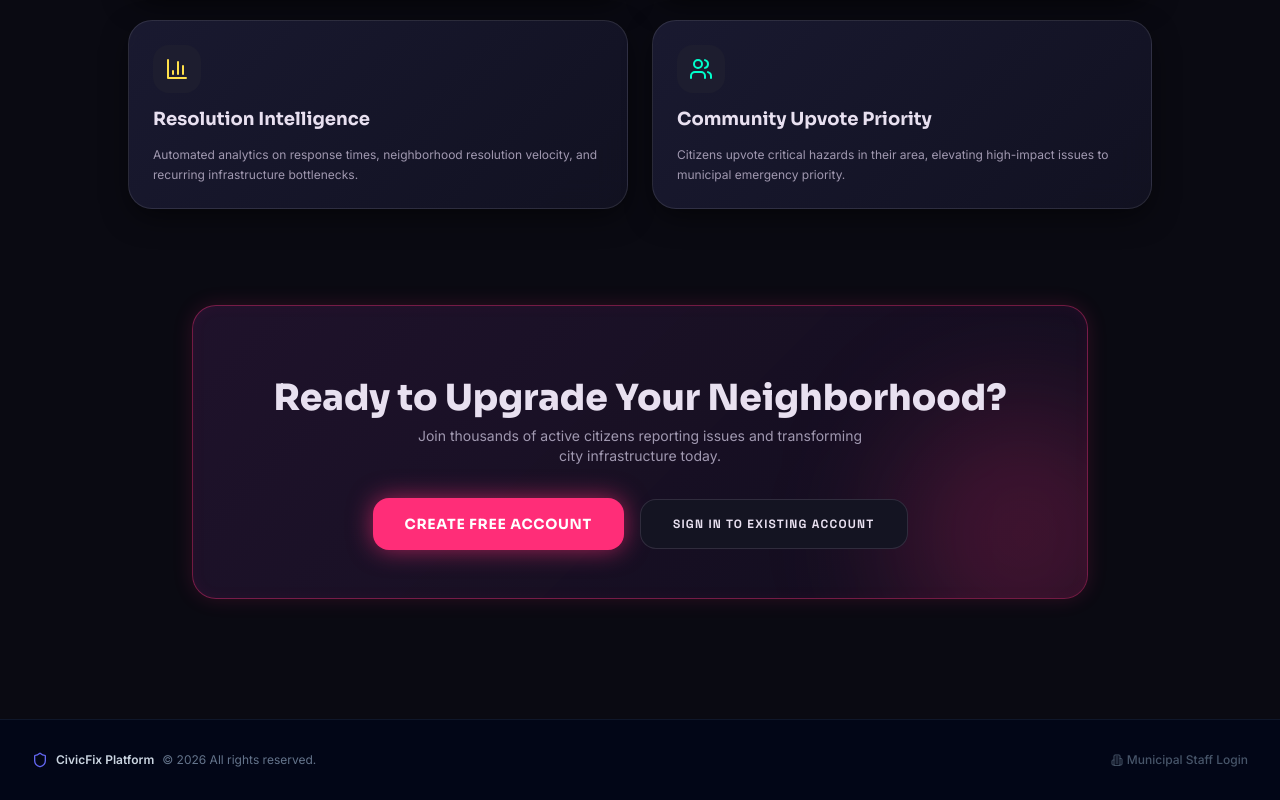
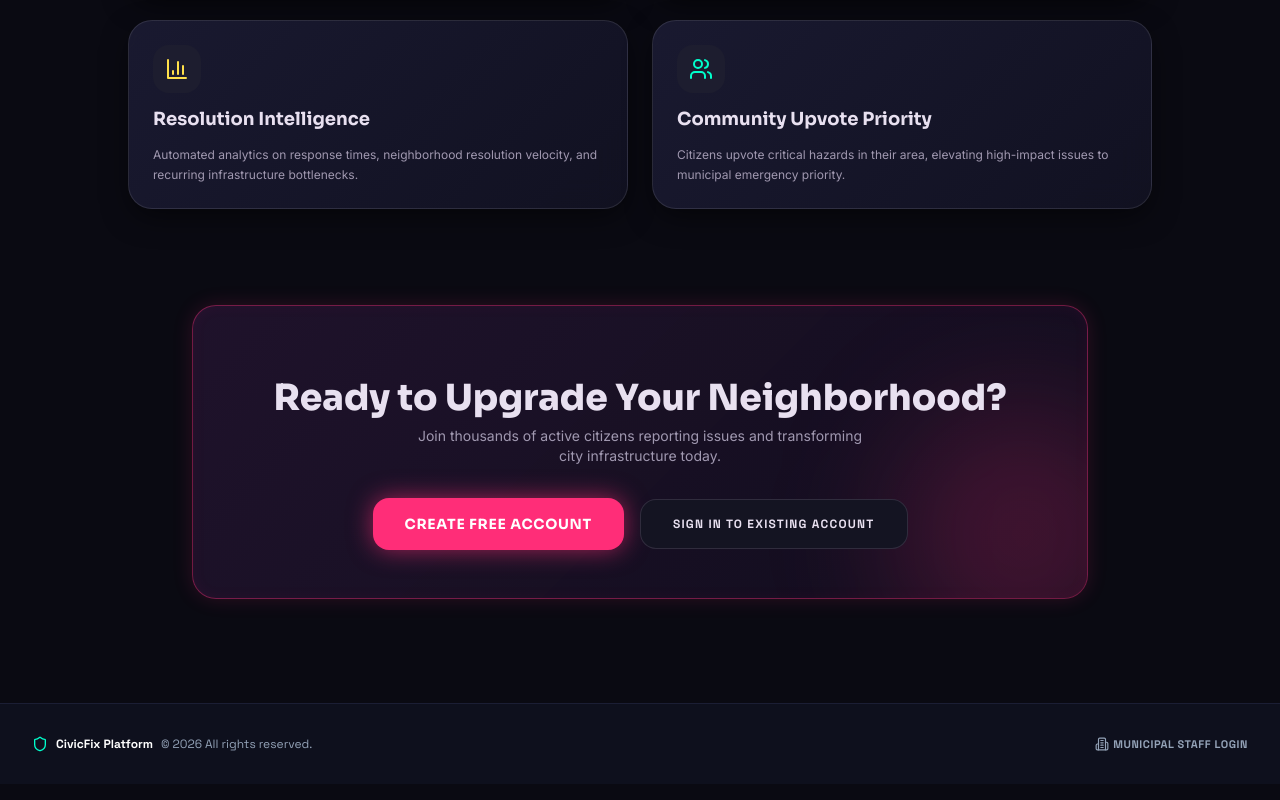
Before and after one commit to imSai-py/CivicFix, a React (Vite) app in the folder frontend/: page / in a window 1280 px wide. Shown: the part 1831-2631 px from the top of the page. Built offline with nearby package versions, Linux system fonts and the light colour scheme.

Commit message:
style: fix footer background color mismatch to blend seamlessly with app theme

```diff
--- a/frontend/src/components/Footer.tsx
+++ b/frontend/src/components/Footer.tsx
@@ -7,11 +7,11 @@
 
 export const Footer: React.FC<FooterProps> = ({ onOpenStaffLogin }) => {
   return (
-    <footer className="border-t border-slate-900 bg-slate-950 py-8 mt-16">
-      <div className="max-w-7xl mx-auto px-4 sm:px-6 lg:px-8 flex flex-col md:flex-row items-center justify-between gap-4 text-xs text-slate-500">
+    <footer className="border-t border-[#1b1e34] bg-[#0e101d] py-8 mt-12 pb-24 sm:pb-8">
+      <div className="max-w-7xl mx-auto px-4 sm:px-6 lg:px-8 flex flex-col sm:flex-row items-center justify-between gap-4 text-xs text-slate-400 font-label">
         <div className="flex items-center space-x-2">
-          <Shield className="w-4 h-4 text-indigo-500" />
-          <span className="font-semibold text-slate-300">CivicFix Platform</span>
+          <Shield className="w-4 h-4 text-[#00ffcc]" />
+          <span className="font-bold text-white">CivicFix Platform</span>
           <span>&copy; {new Date().getFullYear()} All rights reserved.</span>
         </div>
 
@@ -19,9 +19,9 @@
           <div className="flex items-center space-x-1">
             <button
               onClick={onOpenStaffLogin}
-              className="text-slate-600 hover:text-slate-400 transition-colors inline-flex items-center gap-1 font-medium"
+              className="text-slate-400 hover:text-[#00ffcc] transition-colors inline-flex items-center gap-1 font-bold uppercase tracking-wider text-[11px]"
             >
-              <Building2 className="w-3 h-3 text-slate-600" />
+              <Building2 className="w-3.5 h-3.5 text-slate-400 group-hover:text-[#00ffcc]" />
               <span>Municipal Staff Login</span>
             </button>
           </div>
```
